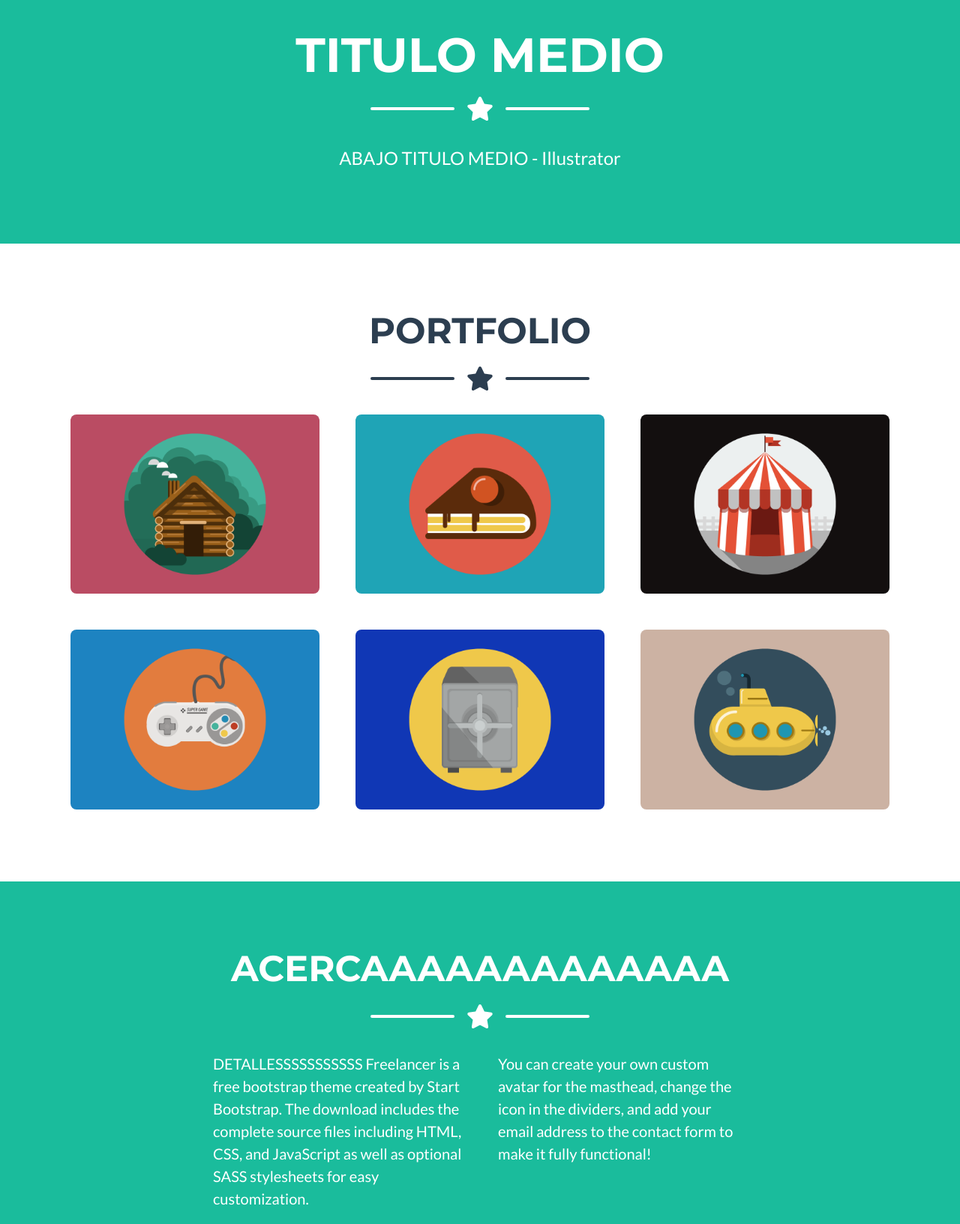
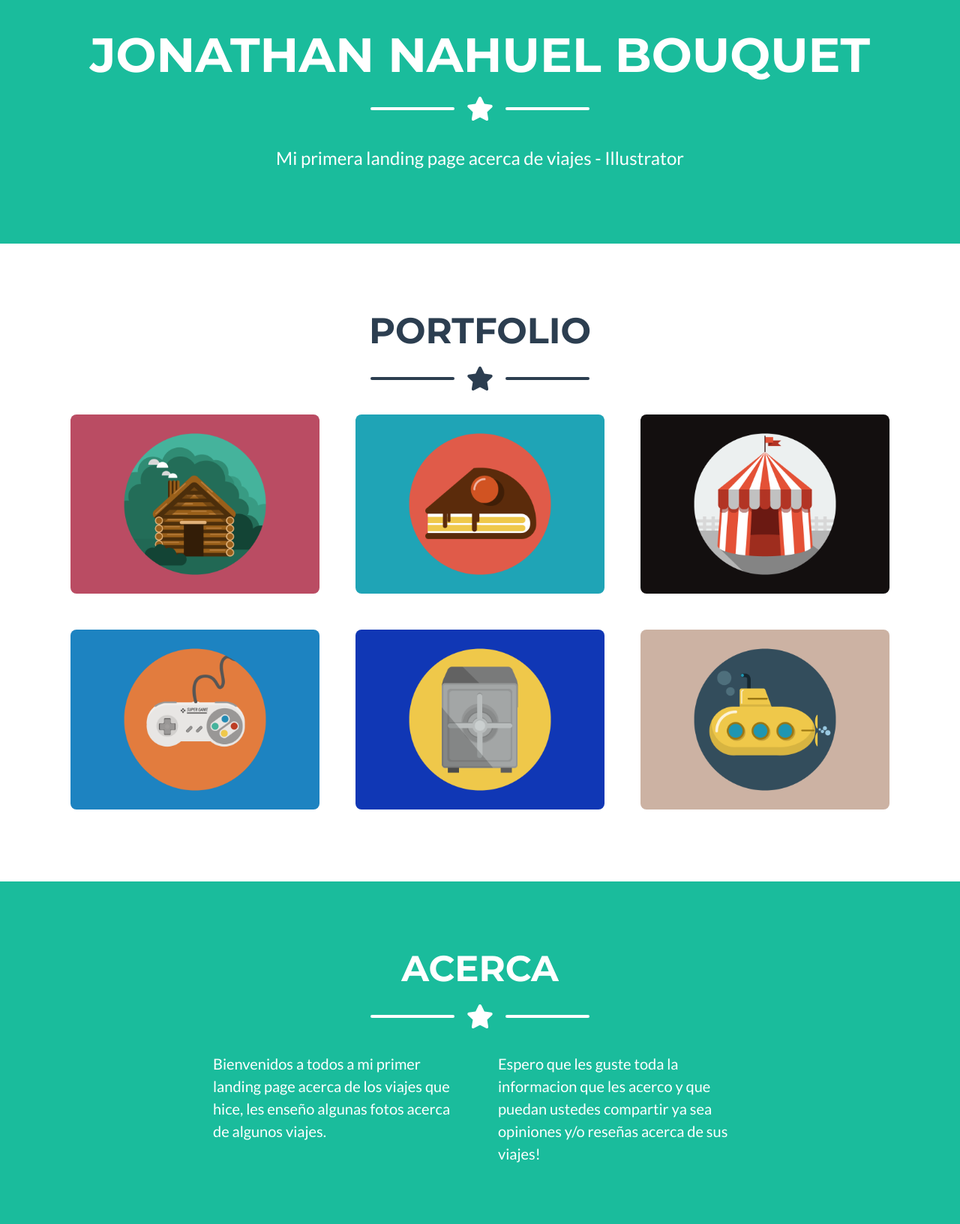
Before and after one commit to ramos-dulces/bouquet.con.amor, a plain HTML site: page index.html in a window 1280 px wide. Shown: the part 458-2091 px from the top of the page at 75% size. Drawn offline with nearby package versions, Linux system fonts and the light colour scheme.

Commit message:
Update index.html

```diff
--- a/index.html
+++ b/index.html
@@ -28,8 +28,8 @@
                 <div class="collapse navbar-collapse" id="navbarResponsive">
                     <ul class="navbar-nav ml-auto">
                         <li class="nav-item mx-0 mx-lg-1"><a class="nav-link py-3 px-0 px-lg-3 rounded js-scroll-trigger" href="#portfolio">Portfolio</a></li>
-                        <li class="nav-item mx-0 mx-lg-1"><a class="nav-link py-3 px-0 px-lg-3 rounded js-scroll-trigger" href="#about">About</a></li>
-                        <li class="nav-item mx-0 mx-lg-1"><a class="nav-link py-3 px-0 px-lg-3 rounded js-scroll-trigger" href="#contact">Contact</a></li>
+                        <li class="nav-item mx-0 mx-lg-1"><a class="nav-link py-3 px-0 px-lg-3 rounded js-scroll-trigger" href="#about">Acerca</a></li>
+                        <li class="nav-item mx-0 mx-lg-1"><a class="nav-link py-3 px-0 px-lg-3 rounded js-scroll-trigger" href="#contact">Contactarme</a></li>
                     </ul>
                 </div>
             </div>
@@ -40,7 +40,7 @@
                 <!-- Masthead Avatar Image-->
                 <img class="masthead-avatar mb-5" src="assets/img/avataaars.svg" alt="" />
                 <!-- Masthead Heading-->
-                <h1 class="masthead-heading text-uppercase mb-0">TITULO MEDIO</h1>
+                <h1 class="masthead-heading text-uppercase mb-0">Jonathan Nahuel Bouquet</h1>
                 <!-- Icon Divider-->
                 <div class="divider-custom divider-light">
                     <div class="divider-custom-line"></div>
@@ -48,7 +48,7 @@
                     <div class="divider-custom-line"></div>
                 </div>
                 <!-- Masthead Subheading-->
-                <p class="masthead-subheading font-weight-light mb-0">ABAJO TITULO MEDIO - Illustrator</p>
+                <p class="masthead-subheading font-weight-light mb-0">Mi primera landing page acerca de viajes - Illustrator</p>
             </div>
         </header>
         <!-- Portfolio Section-->
@@ -125,7 +125,7 @@
         <section class="page-section bg-primary text-white mb-0" id="about">
             <div class="container">
                 <!-- About Section Heading-->
-                <h2 class="page-section-heading text-center text-uppercase text-white">ACERCAAAAAAAAAAAAA</h2>
+                <h2 class="page-section-heading text-center text-uppercase text-white">Acerca</h2>
                 <!-- Icon Divider-->
                 <div class="divider-custom divider-light">
                     <div class="divider-custom-line"></div>
@@ -134,8 +134,8 @@
                 </div>
                 <!-- About Section Content-->
                 <div class="row">
-                    <div class="col-lg-4 ml-auto"><p class="lead">DETALLESSSSSSSSSSS Freelancer is a free bootstrap theme created by Start Bootstrap. The download includes the complete source files including HTML, CSS, and JavaScript as well as optional SASS stylesheets for easy customization.</p></div>
-                    <div class="col-lg-4 mr-auto"><p class="lead">You can create your own custom avatar for the masthead, change the icon in the dividers, and add your email address to the contact form to make it fully functional!</p></div>
+                    <div class="col-lg-4 ml-auto"><p class="lead">Bienvenidos a todos a mi primer landing page acerca de los viajes que hice, les enseño algunas fotos acerca de algunos viajes.</p></div>
+                    <div class="col-lg-4 mr-auto"><p class="lead">Espero que les guste toda la informacion que les acerco y que puedan ustedes compartir ya sea opiniones y/o reseñas acerca de sus viajes!</p></div>
                 </div>
 
         </section>
```
